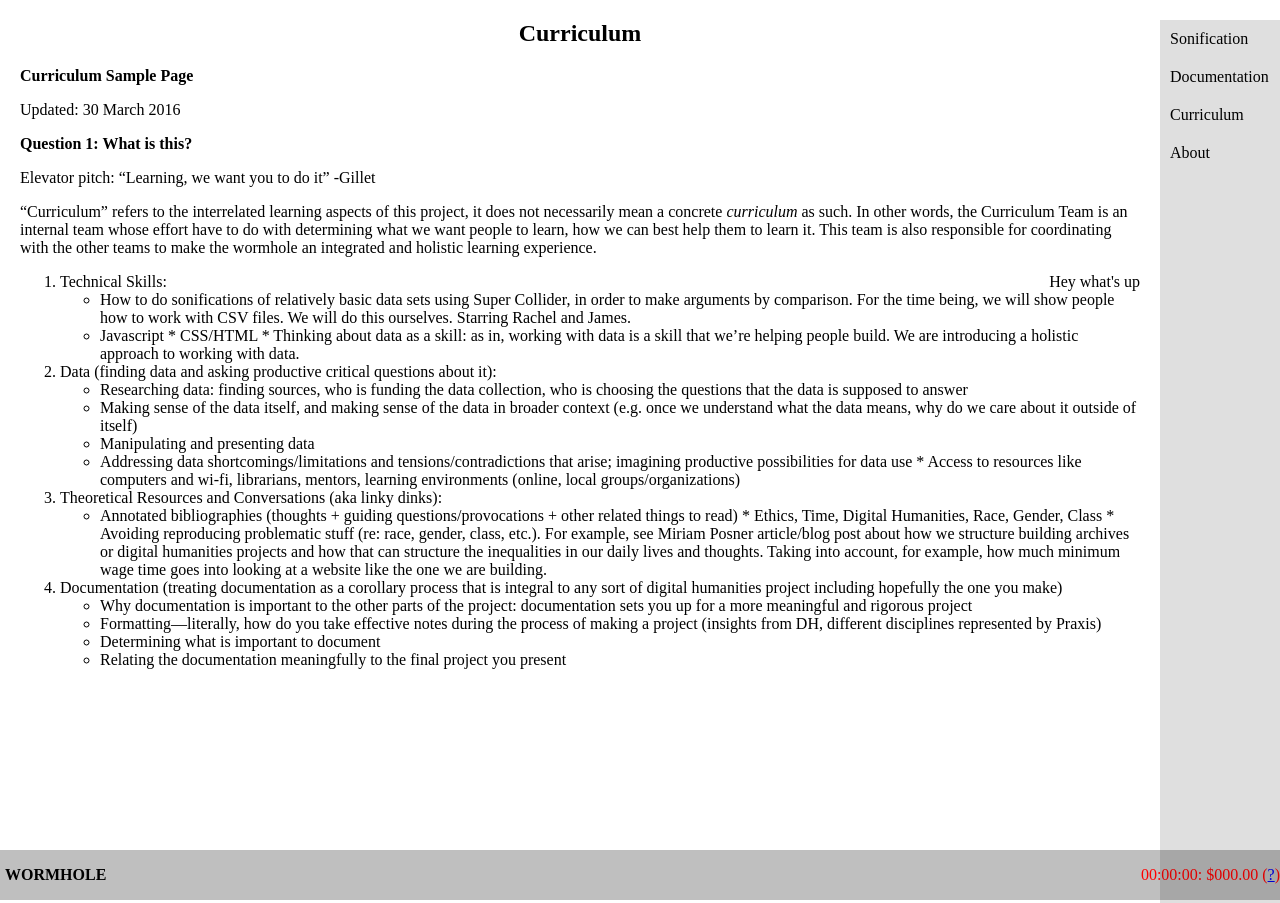
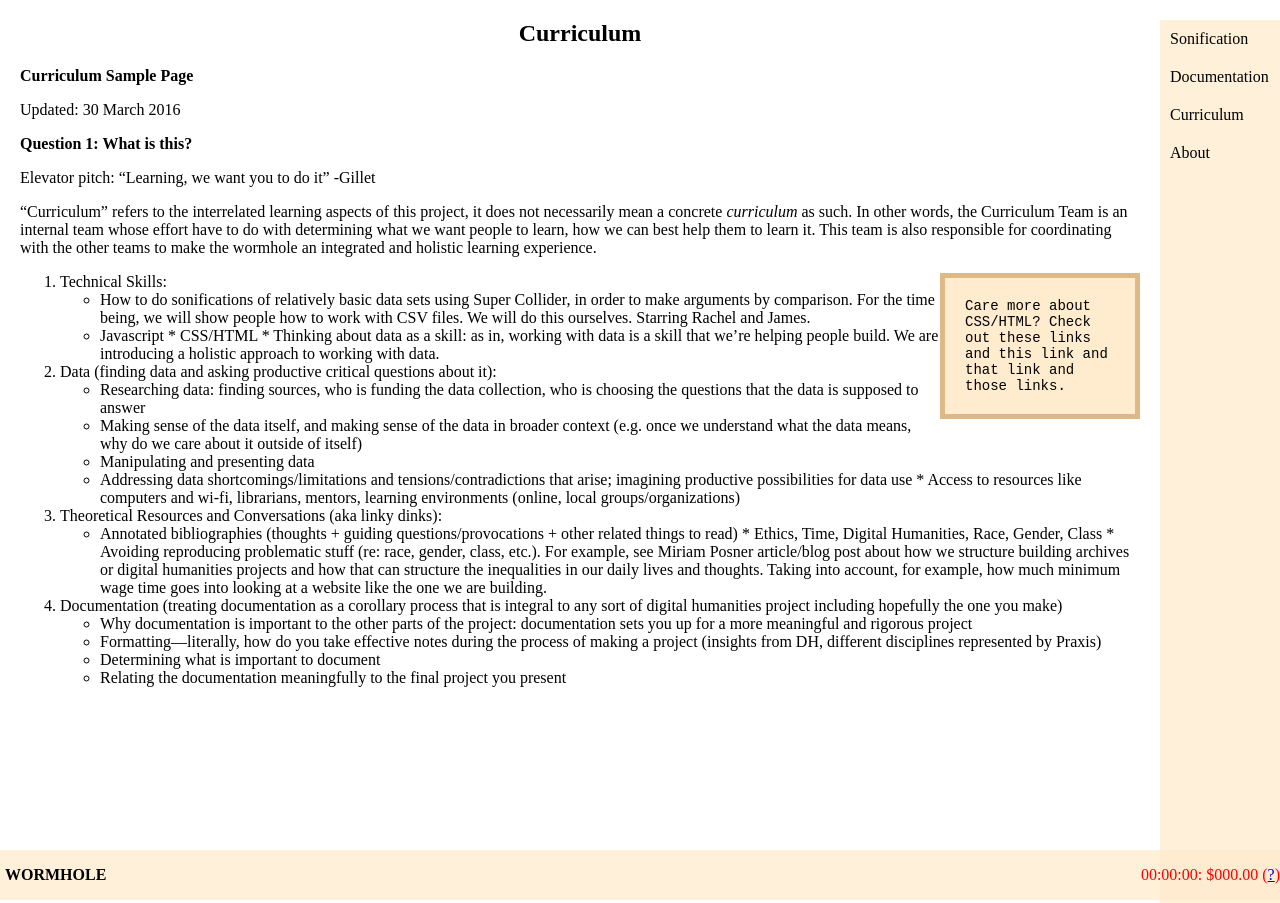
Before and after one commit to scholarslab/clockwork, a Jekyll site: the page built from curriculum.md, in a window 1280 px wide. Built offline with Jekyll 4.4.1, drawn with Linux system fonts in a browser that asks for light colours.

Commit message:
added formatting and text to the marginalia class and tried out some new colors for things, including burlywood and bleachedalmond

```diff
--- a/css/main.css
+++ b/css/main.css
@@ -2,7 +2,7 @@
     margin: 0;
   }
     h1 {
-    padding: 5px 40px 0 5px;
+    padding: 5px 20px 0 5px;
   }
 
   h2 {
@@ -55,15 +55,22 @@
     /*}*/
 
 .marginalia {
+  font-family: monospace;
+  font-size: 14px;
   float: right;
+  width: 150px;
+  background: blanchedalmond;
+  border: 5px solid burlywood;
+  padding: 20px;
 }
 
 #banner {
+  z-index: 100;
   position:fixed;
   bottom: 0;
   right:0;
   left:0;
-  background-color: rgba(0,0,0,0.25);
+  background-color: rgba(255,235,205,0.75);
 }
 
 #banner h1 {
@@ -78,7 +85,8 @@
 }
 
 nav {
-  background-color: rgba(0,0,0,0.125);
+  z-index: 10;
+  background-color: rgba(255,235,205,.75);
 }
 
 #main {
--- a/curriculum.md
+++ b/curriculum.md
@@ -15,7 +15,7 @@ Elevator pitch: “Learning, we want you to do it” -Gillet
 
 <div class="marginalia">
 
-Hey what's up
+Care more about CSS/HTML? Check out these links and this link and that link and those links.
 
 </div>
 
```
